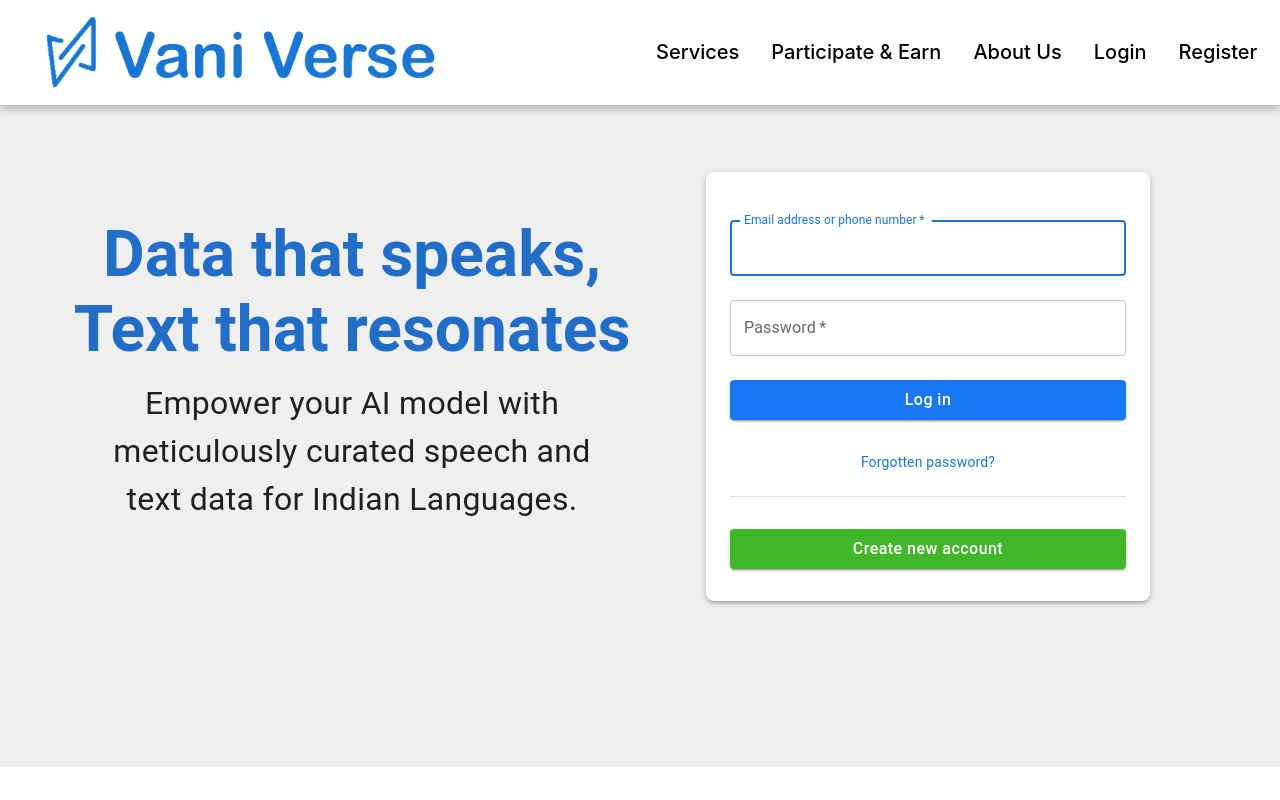
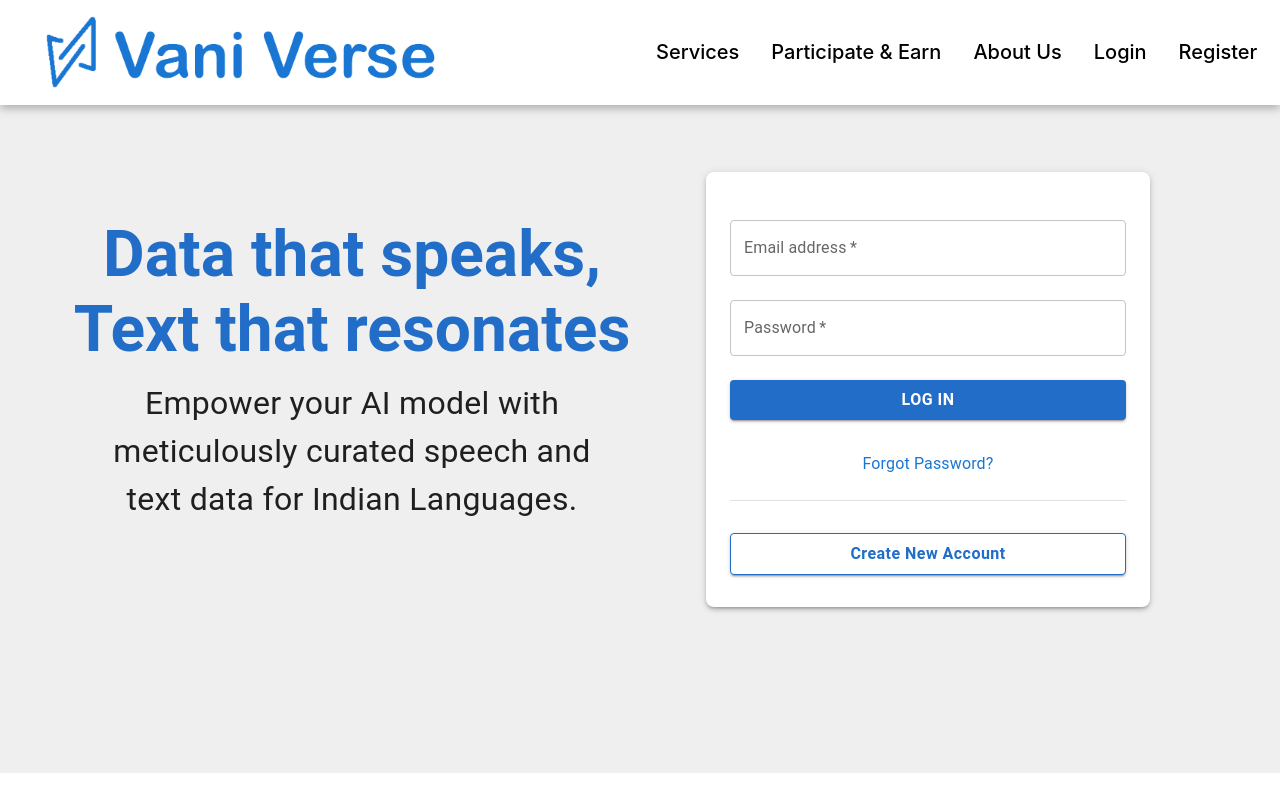
Before and after one commit to TanmoyTheStudent/VaniVerseDemo2, a React (Create React App) app: page / in a window 1280 px wide. Shown: the top 800 px of the page. Built offline with nearby package versions, Linux system fonts and the light colour scheme.

Commit message:
Update LoginForm.js

```diff
--- a/src/components/home/sub-components/LoginForm.js
+++ b/src/components/home/sub-components/LoginForm.js
@@ -1,7 +1,39 @@
-import React from 'react';
+import { useState } from 'react';
+import axios from 'axios';
+import { useNavigate } from 'react-router-dom';
 import { TextField, Button, Typography, Box, Container } from '@mui/material';
 
 const LoginForm = () => {
+  const navigate = useNavigate();
+  const [email, setEmail] = useState('');
+  const [password, setPassword] = useState('');
+  const [serverErrors, setServerErrors] = useState([]);
+
+  // Handling form submission
+  const handleSubmit = async (e) => {
+    e.preventDefault();
+    const formData = { email, password };
+
+    try {
+      const response = await axios.post('http://localhost:3033/api/users/login', formData);
+      console.log(response);
+
+      alert('Login successful');
+      setServerErrors('');
+      setEmail('');
+      setPassword('');
+      navigate('/');
+    } catch (err) {
+      console.log(err);
+      if(err.response){
+        setServerErrors(err.response.data.errors);
+      }else{
+        setServerErrors(['Error in connection. Please try again later.'])
+      }
+
+    }
+  };
+
   return (
     <Container
       maxWidth="xs"
@@ -13,29 +45,46 @@ const LoginForm = () => {
         backgroundColor: '#fff'
       }}
     >
-      <Box component="form">
+      <Box component="form" onSubmit={handleSubmit} >
         <TextField
           variant="outlined"
           margin="normal"
           required
           fullWidth
           id="email"
-          label="Email address or phone number"
+          label="Email address"
           name="email"
-          autoComplete="email"
-          autoFocus
+          //autoFocus
+          autoComplete="new-email"
+          value={email}
+          onChange={(e) => setEmail(e.target.value)}
         />
         <TextField
           variant="outlined"
           margin="normal"
-          required
-          fullWidth
+           required
+           fullWidth
           name="password"
           label="Password"
           type="password"
           id="password"
-          autoComplete="current-password"
+          autoComplete="new-password"
+          //autoFocus
+          value={password}
+          onChange={(e) => setPassword(e.target.value)}
         />
+
+        {serverErrors.length > 0 && (
+          <Box sx={{ color: 'red', mb: 2 }}>
+            These errors prevented the login:
+            <ul>
+              {serverErrors.map((error, index) => (
+                <li key={index}>{error.msg?error.msg:error}</li>
+              ))}
+            </ul>
+          </Box>
+        )}
+
         <Button
           type="submit"
           fullWidth
@@ -43,23 +92,23 @@ const LoginForm = () => {
           sx={{
             mt: 2,
             mb: 2,
-            backgroundColor: '#1877f2', // Blue color for the "Log in" button
+            backgroundColor: "#226dc7",
             '&:hover': {
-              backgroundColor: '#0053b1',
+              backgroundColor: 'navy',
             },
             textTransform: 'none',
             fontSize: '1rem',
           }}
         >
-          Log in
+         <b>LOG IN</b>
         </Button>
         <Typography
-          variant="body2"
           color="primary"
           align="center"
-          sx={{ mt: 2, mb: 2 }}
+          sx={{ mt: 2, mb: 2 ,cursor: 'pointer',fontSize: '1rem' }}
+          onClick={() => navigate('/forgot-password')}
         >
-          Forgotten password?
+          Forgot Password?
         </Typography>
         <Box sx={{ mt: 3, mb: 1, borderBottom: '1px solid #e0e0e0' }} />
         <Button
@@ -67,15 +116,18 @@ const LoginForm = () => {
           variant="contained"
           sx={{
             mt: 3,
-            backgroundColor: '#42b72a', // Green color for the "Create new account" button
+            backgroundColor: 'white',
             '&:hover': {
-              backgroundColor: '#36a420',
+              backgroundColor: 'navy',
             },
             textTransform: 'none',
             fontSize: '1rem',
+            color:"#226dc7",
+            border: '1px solid #226dc7'
           }}
+          onClick={() => navigate('/register-yourself')}
         >
-          Create new account
+         <b>Create New Account</b>
         </Button>
       </Box>
     </Container>
```
